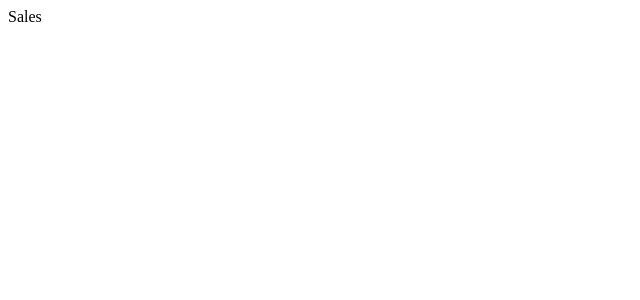
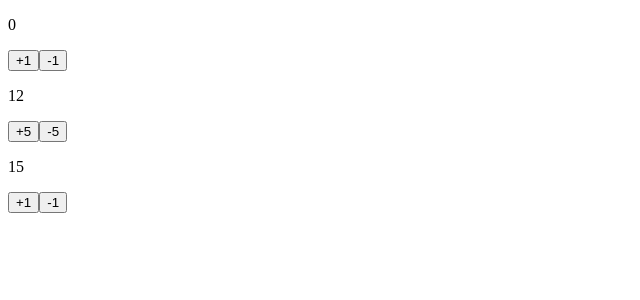
Before and after one commit to Mourad4021/sales-web-app, a React (Vite) app: page / in a window 1280 px wide. Shown: the top 300 px of the page, without its empty margins (0-640 px from the left). Built offline with nearby package versions, Linux system fonts and the light colour scheme.

Commit message:
feat: 🎸 add Counter

```diff
--- a/package.json
+++ b/package.json
@@ -13,6 +13,7 @@
     "preview": "vite preview"
   },
   "dependencies": {
+    "prop-types": "^15.8.1",
     "react": "^18.2.0",
     "react-dom": "^18.2.0"
   },
--- a/src/App.jsx
+++ b/src/App.jsx
@@ -1,3 +1,11 @@
+import Counter from "./Counter";
+
 export default function App() {
-  return "Sales";
+  return (
+    <>
+      <Counter />
+      <Counter initialValue={12} step={5} />
+      <Counter initialValue={15} />
+    </>
+  );
 }
--- /dev/null
+++ b/src/Counter.jsx
@@ -0,0 +1,19 @@
+import { number } from "prop-types";
+import useCounter from "./useCounter";
+
+export default function Counter({ initialValue = 0, step = 1 }) {
+  const [counter, { increment, decrement }] = useCounter(initialValue, step);
+
+  return (
+    <>
+      <p>{counter}</p>
+      <button onClick={increment}>+{step}</button>
+      <button onClick={decrement}>-{step}</button>
+    </>
+  );
+}
+
+Counter.propTypes = {
+  initialValue: number,
+  step: number,
+};
--- /dev/null
+++ b/src/useCounter.js
@@ -0,0 +1,10 @@
+import { useState } from "react";
+
+export default function useCounter(initialValue = 0, step = 1) {
+  const [counter, setCounter] = useState(initialValue);
+
+  const increment = () => setCounter(counter + step);
+  const decrement = () => setCounter(counter - step);
+
+  return [counter, { increment, decrement }];
+}
```
